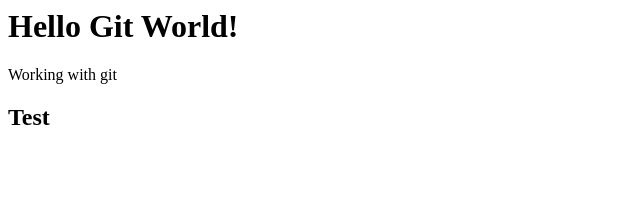
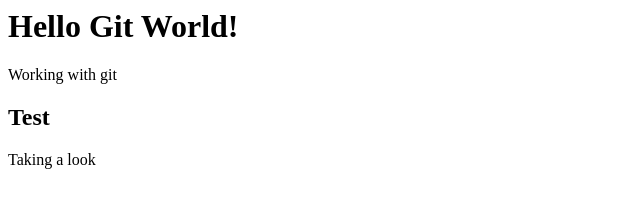
Before and after one commit to dominikobeth/GitGitHubMasterclass, a plain HTML site: page index.html in a window 1280 px wide. Shown: the whole page, without its empty margins (0-640 px from the left). Drawn offline with Linux system fonts and the light colour scheme.

Commit message:
Added a new p

```diff
--- a/index.html
+++ b/index.html
@@ -7,3 +7,7 @@
 </div>
 
 <h2>Test</h2>
+
+<div>
+    <p>Taking a look</p>
+</div>
```
